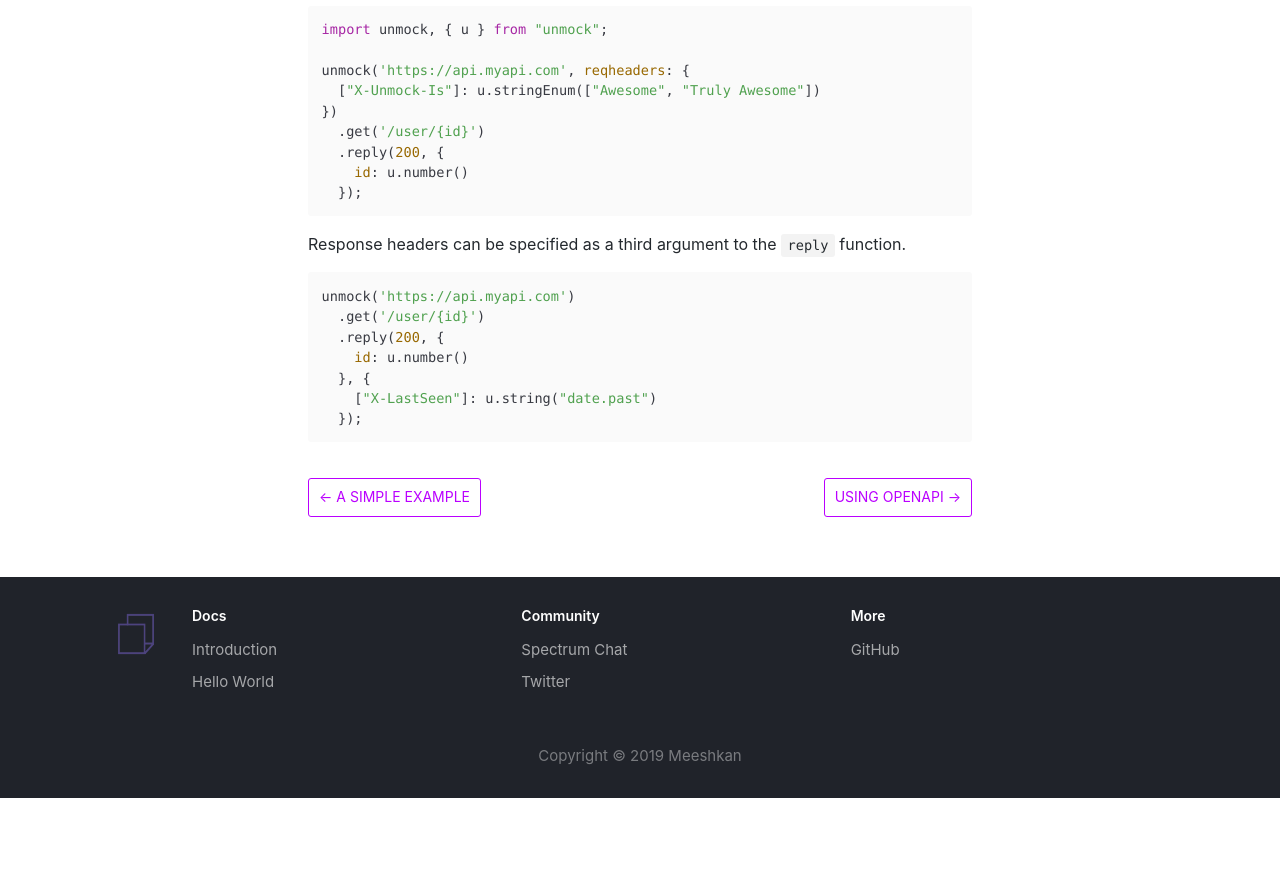
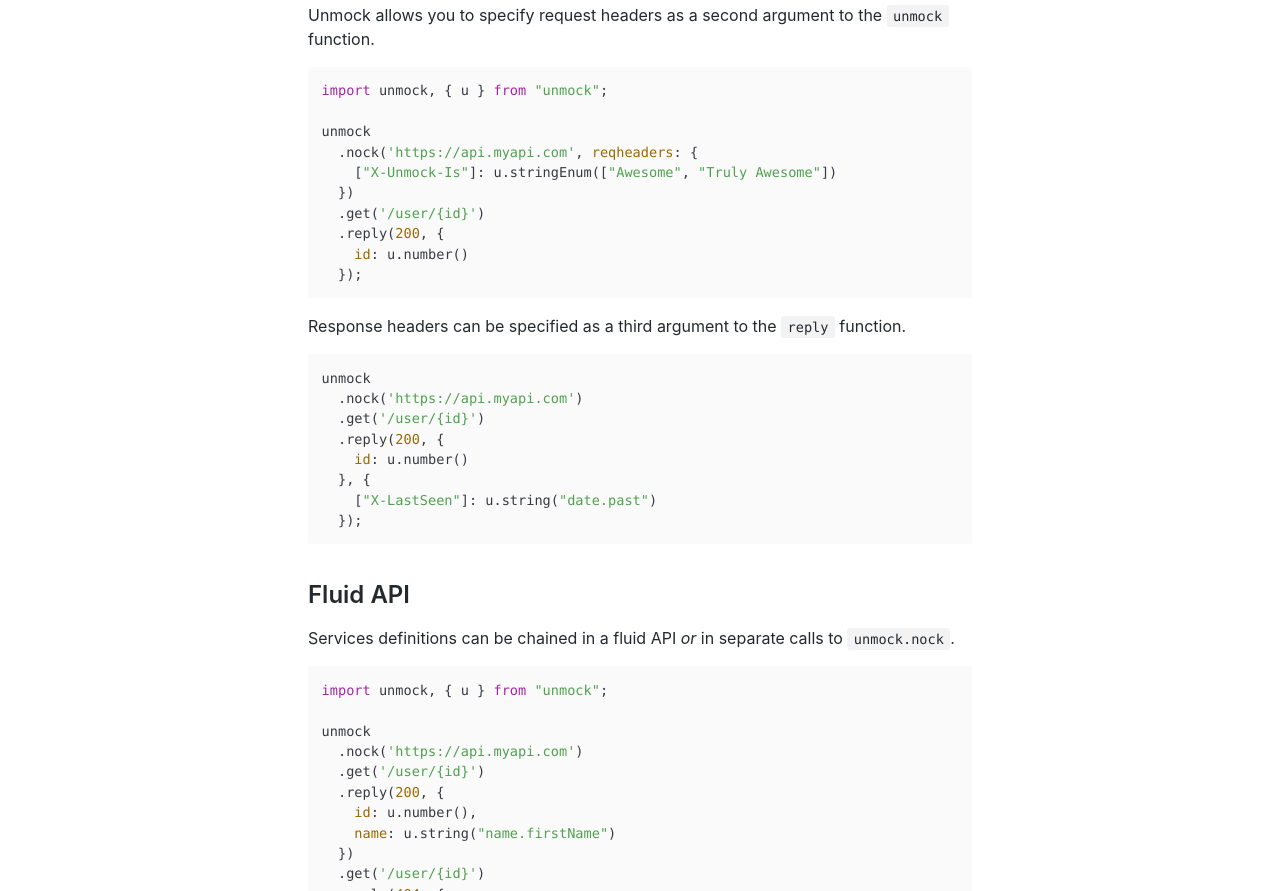
Before and after one commit to meeshkan/unmock.github.io, a plain HTML site: page unmock.html in a window 1280 px wide. Shown: the part 1909-2800 px from the top of the page. Before the commit the page ends 2707 px from the top, so only its background shows below. Drawn offline with nearby package versions, Linux system fonts and the light colour scheme; some packages are replaced by stand-ins of ours; a script that the page names is missing.

Commit message:
Deploy website
Deploy website version based on 0c2697655a40e9047ab02c01c9bd71402002ca9e

```diff
--- a/unmock.html
+++ b/unmock.html
@@ -67,8 +67,8 @@
 <pre><code class="hljs css language-javascript"><span class="hljs-comment">// mytest.js</span>
 <span class="hljs-keyword">import</span> unmock, { u } <span class="hljs-keyword">from</span> <span class="hljs-string">"unmock"</span>;
 
-unmock(<span class="hljs-string">"https://www.myapi.com"</span>)
-  .nock
+unmock
+  .nock(<span class="hljs-string">"https://www.myapi.com"</span>)
   .get(<span class="hljs-string">"/users/{id}"</span>)
   .reply(<span class="hljs-number">200</span>, {
     <span class="hljs-attr">id</span>: u.integer(), <span class="hljs-comment">// a random integer</span>
@@ -85,7 +85,8 @@ unmock(<span class="hljs-string">"https://www.myapi.com"</span>)
 <p>GET requests can be built like this.</p>
 <pre><code class="hljs css language-javascript"><span class="hljs-keyword">import</span> unmock, { u } <span class="hljs-keyword">from</span> <span class="hljs-string">"unmock"</span>;
 
-unmock(<span class="hljs-string">'https://api.myapi.com'</span>)
+unmock
+  .nock(<span class="hljs-string">'https://api.myapi.com'</span>)
   .get(<span class="hljs-string">'/user/{id}'</span>)
   .reply(<span class="hljs-number">200</span>, {
     <span class="hljs-attr">id</span>: u.number(),
@@ -96,7 +97,8 @@ unmock(<span class="hljs-string">'https://api.myapi.com'</span>)
 <p>POST requests can be defined similar to GET requests, with an optional body as a second argument to <code>post</code>.</p>
 <pre><code class="hljs css language-javascript"><span class="hljs-keyword">import</span> unmock, { u } <span class="hljs-keyword">from</span> <span class="hljs-string">"unmock"</span>;
 
-unmock(<span class="hljs-string">'https://api.myapi.com'</span>)
+unmock
+  .nock(<span class="hljs-string">'https://api.myapi.com'</span>)
   .post(<span class="hljs-string">'/user/{id}'</span>, {
     <span class="hljs-attr">name</span>: u.name.firstName,
   })
@@ -107,7 +109,8 @@ unmock(<span class="hljs-string">'https://api.myapi.com'</span>)
 </code></pre>
 <h3><a class="anchor" aria-hidden="true" id="other-verbs"></a><a href="#other-verbs" aria-hidden="true" class="hash-link"><svg class="hash-link-icon" aria-hidden="true" height="16" version="1.1" viewBox="0 0 16 16" width="16"><path fill-rule="evenodd" d="M4 9h1v1H4c-1.5 0-3-1.69-3-3.5S2.55 3 4 3h4c1.45 0 3 1.69 3 3.5 0 1.41-.91 2.72-2 3.25V8.59c.58-.45 1-1.27 1-2.09C10 5.22 8.98 4 8 4H4c-.98 0-2 1.22-2 2.5S3 9 4 9zm9-3h-1v1h1c1 0 2 1.22 2 2.5S13.98 12 13 12H9c-.98 0-2-1.22-2-2.5 0-.83.42-1.64 1-2.09V6.25c-1.09.53-2 1.84-2 3.25C6 11.31 7.55 13 9 13h4c1.45 0 3-1.69 3-3.5S14.5 6 13 6z"></path></svg></a>Other verbs</h3>
 <p>In addition to GET and POST, Unmock supports PUT, DELETE, PATCH, OPTIONS, and HEAD.</p>
-<pre><code class="hljs css language-javascript">unmock(<span class="hljs-string">'https://api.myapi.com'</span>)
+<pre><code class="hljs css language-javascript">unmock
+  .nock(<span class="hljs-string">'https://api.myapi.com'</span>)
   .delete(<span class="hljs-string">'/user/{id}'</span>)
   .reply(<span class="hljs-number">200</span>);
 </code></pre>
@@ -115,16 +118,18 @@ unmock(<span class="hljs-string">'https://api.myapi.com'</span>)
 <p>Unmock allows you to specify request headers as a second argument to the <code>unmock</code> function.</p>
 <pre><code class="hljs css language-javascript"><span class="hljs-keyword">import</span> unmock, { u } <span class="hljs-keyword">from</span> <span class="hljs-string">"unmock"</span>;
 
-unmock(<span class="hljs-string">'https://api.myapi.com'</span>, <span class="hljs-attr">reqheaders</span>: {
-  [<span class="hljs-string">"X-Unmock-Is"</span>]: u.stringEnum([<span class="hljs-string">"Awesome"</span>, <span class="hljs-string">"Truly Awesome"</span>])
-})
+unmock
+  .nock(<span class="hljs-string">'https://api.myapi.com'</span>, <span class="hljs-attr">reqheaders</span>: {
+    [<span class="hljs-string">"X-Unmock-Is"</span>]: u.stringEnum([<span class="hljs-string">"Awesome"</span>, <span class="hljs-string">"Truly Awesome"</span>])
+  })
   .get(<span class="hljs-string">'/user/{id}'</span>)
   .reply(<span class="hljs-number">200</span>, {
     <span class="hljs-attr">id</span>: u.number()
   });
 </code></pre>
 <p>Response headers can be specified as a third argument to the <code>reply</code> function.</p>
-<pre><code class="hljs css language-javascript">unmock(<span class="hljs-string">'https://api.myapi.com'</span>)
+<pre><code class="hljs css language-javascript">unmock
+  .nock(<span class="hljs-string">'https://api.myapi.com'</span>)
   .get(<span class="hljs-string">'/user/{id}'</span>)
   .reply(<span class="hljs-number">200</span>, {
     <span class="hljs-attr">id</span>: u.number()
@@ -132,4 +137,20 @@ unmock(<span class="hljs-string">'https://api.myapi.com'</span>, <span class="hl
     [<span class="hljs-string">"X-LastSeen"</span>]: u.string(<span class="hljs-string">"date.past"</span>)
   });
 </code></pre>
-</span></div></article></div><div class="docs-prevnext"><a class="docs-prev button" href="/example"><span class="arrow-prev">← </span><span>A Simple Example</span></a><a class="docs-next button" href="/openapi"><span class="function-name-prevnext">Using OpenAPI</span><span class="arrow-next"> →</span></a></div></div></div><nav class="onPageNav"><ul class="toc-headings"><li><a href="#poet">Poet</a></li><li><a href="#verbs">Verbs</a><ul class="toc-headings"><li><a href="#get-requests">GET requests</a></li><li><a href="#post-requests">POST requests</a></li><li><a href="#other-verbs">Other verbs</a></li></ul></li><li><a href="#headers">Headers</a></li></ul></nav></div><footer class="nav-footer" id="footer"><section class="sitemap"><a href="/" class="nav-home"><img src="/img/logo.png" alt="Unmock" width="66" height="58"/></a><div><h5>Docs</h5><a href="/introduction">Introduction</a><a href="/hello">Hello World</a></div><div><h5>Community</h5><a href="https://spectrum.chat/unmock">Spectrum Chat</a><a href="https://twitter.com/meeshkanml?lang=en" target="_blank" rel="noreferrer noopener">Twitter</a></div><div><h5>More</h5><a href="https://github.com/unmock">GitHub</a></div></section><section class="copyright">Copyright © 2019 Meeshkan</section></footer></div></body></html>
+<h2><a class="anchor" aria-hidden="true" id="fluid-api"></a><a href="#fluid-api" aria-hidden="true" class="hash-link"><svg class="hash-link-icon" aria-hidden="true" height="16" version="1.1" viewBox="0 0 16 16" width="16"><path fill-rule="evenodd" d="M4 9h1v1H4c-1.5 0-3-1.69-3-3.5S2.55 3 4 3h4c1.45 0 3 1.69 3 3.5 0 1.41-.91 2.72-2 3.25V8.59c.58-.45 1-1.27 1-2.09C10 5.22 8.98 4 8 4H4c-.98 0-2 1.22-2 2.5S3 9 4 9zm9-3h-1v1h1c1 0 2 1.22 2 2.5S13.98 12 13 12H9c-.98 0-2-1.22-2-2.5 0-.83.42-1.64 1-2.09V6.25c-1.09.53-2 1.84-2 3.25C6 11.31 7.55 13 9 13h4c1.45 0 3-1.69 3-3.5S14.5 6 13 6z"></path></svg></a>Fluid API</h2>
+<p>Services definitions can be chained in a fluid API <em>or</em> in separate calls to <code>unmock.nock</code>.</p>
+<pre><code class="hljs css language-javascript"><span class="hljs-keyword">import</span> unmock, { u } <span class="hljs-keyword">from</span> <span class="hljs-string">"unmock"</span>;
+
+unmock
+  .nock(<span class="hljs-string">'https://api.myapi.com'</span>)
+  .get(<span class="hljs-string">'/user/{id}'</span>)
+  .reply(<span class="hljs-number">200</span>, {
+    <span class="hljs-attr">id</span>: u.number(),
+    <span class="hljs-attr">name</span>: u.string(<span class="hljs-string">"name.firstName"</span>)
+  })
+  .get(<span class="hljs-string">'/user/{id}'</span>)
+  .reply(<span class="hljs-number">404</span>, {
+    <span class="hljs-attr">message</span>: <span class="hljs-string">"Naughty you!"</span>
+  })
+</code></pre>
+</span></div></article></div><div class="docs-prevnext"><a class="docs-prev button" href="/example"><span class="arrow-prev">← </span><span>A Simple Example</span></a><a class="docs-next button" href="/openapi"><span class="function-name-prevnext">Using OpenAPI</span><span class="arrow-next"> →</span></a></div></div></div><nav class="onPageNav"><ul class="toc-headings"><li><a href="#poet">Poet</a></li><li><a href="#verbs">Verbs</a><ul class="toc-headings"><li><a href="#get-requests">GET requests</a></li><li><a href="#post-requests">POST requests</a></li><li><a href="#other-verbs">Other verbs</a></li></ul></li><li><a href="#headers">Headers</a></li><li><a href="#fluid-api">Fluid API</a></li></ul></nav></div><footer class="nav-footer" id="footer"><section class="sitemap"><a href="/" class="nav-home"><img src="/img/logo.png" alt="Unmock" width="66" height="58"/></a><div><h5>Docs</h5><a href="/introduction">Introduction</a><a href="/hello">Hello World</a></div><div><h5>Community</h5><a href="https://spectrum.chat/unmock">Spectrum Chat</a><a href="https://twitter.com/meeshkanml?lang=en" target="_blank" rel="noreferrer noopener">Twitter</a></div><div><h5>More</h5><a href="https://github.com/unmock">GitHub</a></div></section><section class="copyright">Copyright © 2019 Meeshkan</section></footer></div></body></html>
```
Also changed, not shown: unmock/index.html (+31 -10 lines).
